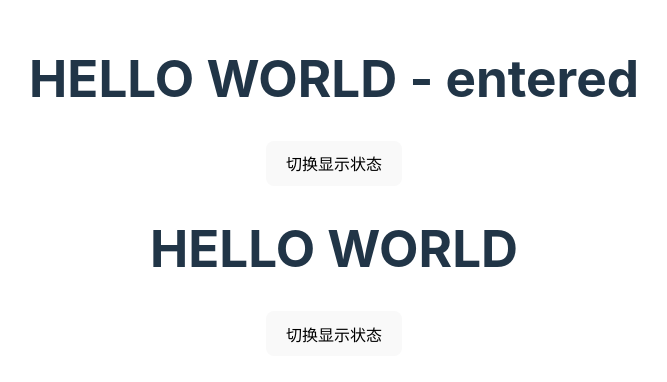
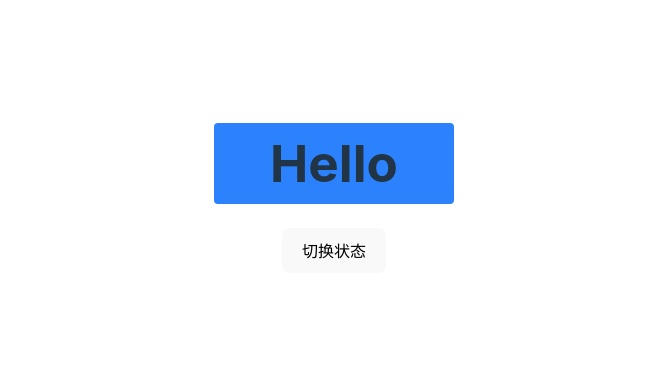
Before and after one commit to haokunaxx/react-study-project, a React (Vite) app: page / in a window 1280 px wide. Shown: the part 214-596 px from the top of the page, without its empty margins (306-973 px from the left). Built offline with nearby package versions, Linux system fonts and the light colour scheme.

Commit message:
Comp SwitchTransition exercise

```diff
--- /dev/null
+++ b/src/practices/react-transition-group/src/CompSwitchTransition.css
@@ -0,0 +1,48 @@
+.slide-enter{
+    opacity: 0;
+    transform: translateX(-100%);
+}
+
+.slide-enter-active{
+    opacity: 1;
+    transform: translateX(0);
+    /* transition: transform 500ms ease; */
+}
+
+/* .slide-enter-done{
+    opacity: 1;
+} */
+
+.slide-exit{
+    opacity: 1;
+    transform: translateX(0);
+}
+
+.slide-exit-active{
+    opacity: 0;
+    transform: translateX(100%);
+    /* transition: transform 500ms ease; */
+}
+
+/* .slide-exit-done{
+    opacity: 0;
+} */
+
+.slide-enter-active,
+.slide-exit-active{
+    transition: transform 500ms ease, opacity 500ms ease;
+}
+
+
+
+.comp-switch-transition-demo-box{
+    /* position: relative; */
+}
+.comp-switch-transition-demo-h1{
+    margin: 24px auto;
+    padding: 12px 0;
+    width: 240px;
+    /* border: 1px solid #2c82fd; */
+    background-color: #2c82fd;
+    border-radius: 4px;
+}
--- a/src/practices/react-transition-group/src/CompSwitchTransition.tsx
+++ b/src/practices/react-transition-group/src/CompSwitchTransition.tsx
@@ -0,0 +1,29 @@
+import { useState, useRef } from "react";
+import { SwitchTransition, CSSTransition } from "react-transition-group";
+import "./CompSwitchTransition.css";
+export const CompSwitchTransitionDemo = () => {
+  const [flag, setFlag] = useState(true);
+  const trueRef = useRef<HTMLHeadingElement>(null);
+  const falseRef = useRef<HTMLHeadingElement>(null);
+  return (
+    <div className="comp-switch-transition-demo-box">
+      <SwitchTransition mode="out-in">
+        <CSSTransition
+          nodeRef={flag ? trueRef : falseRef}
+          in={flag}
+          timeout={500}
+          classNames="slide"
+          key={flag ? "hello" : "world"}
+        >
+          <h1
+            ref={flag ? trueRef : falseRef}
+            className="comp-switch-transition-demo-h1"
+          >
+            {flag ? "Hello" : "World"}
+          </h1>
+        </CSSTransition>
+      </SwitchTransition>
+      <button onClick={() => setFlag(!flag)}>切换状态</button>
+    </div>
+  );
+};
--- a/src/practices/react-transition-group/src/index.tsx
+++ b/src/practices/react-transition-group/src/index.tsx
@@ -1,10 +1,16 @@
-import { CompTransitionDemo } from './CompTransition'
-import { CompCSSTransitionDemo } from './CompCSSTransition'
+import { CompTransitionDemo } from "./CompTransition";
+import { CompCSSTransitionDemo } from "./CompCSSTransition";
+import { CompSwitchTransitionDemo } from "./CompSwitchTransition";
 export const ReactTransitionGroupDemo = () => {
   return (
     <>
-      <CompTransitionDemo />
-      <CompCSSTransitionDemo />
+      {false && (
+        <>
+          <CompTransitionDemo />
+          <CompCSSTransitionDemo />
+        </>
+      )}
+      <CompSwitchTransitionDemo />
     </>
-  )
-}
+  );
+};
```
Also changed, not shown: 1 other file (tests, documents, lock files or other folders).
